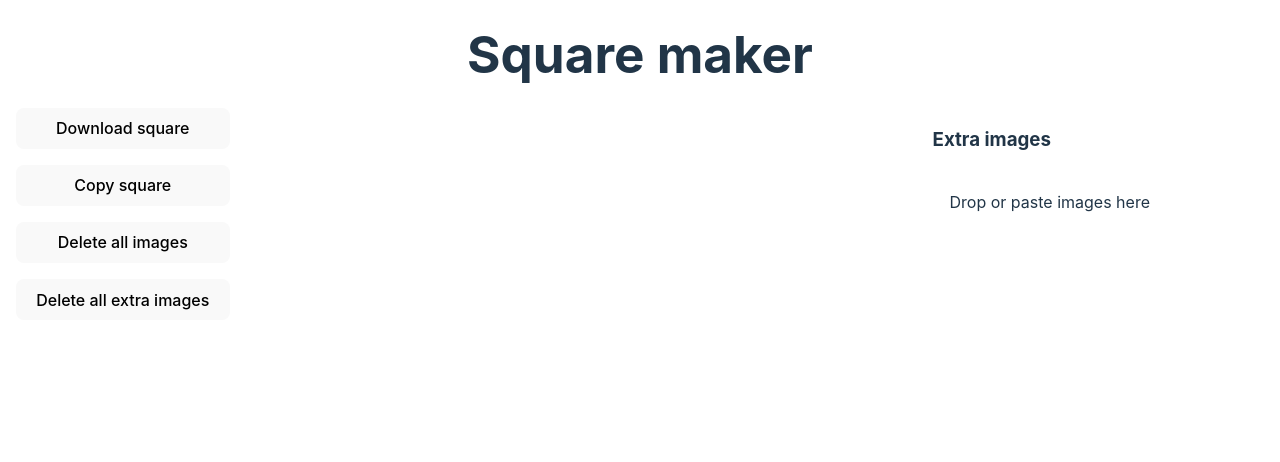
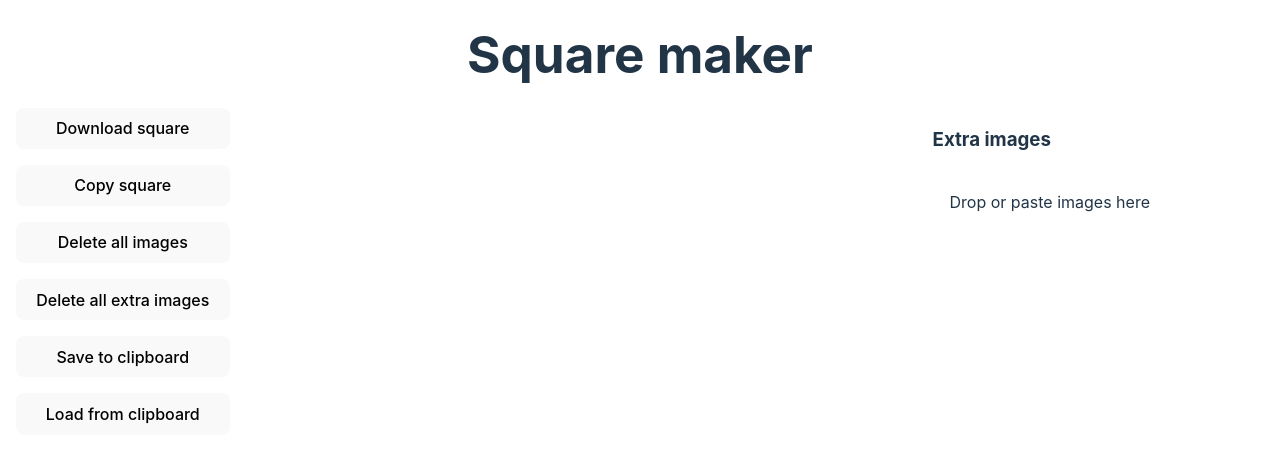
Before and after one commit to Dazza314/square-maker, a React (Vite) app: page / in a window 1280 px wide. Shown: the top 462 px of the page. Built offline with nearby package versions, Linux system fonts and the light colour scheme.

Commit message:
Added saving and loading

```diff
--- /dev/null
+++ b/src/components/Navbar/LoadFromClipboardButton.tsx
@@ -0,0 +1,27 @@
+import { useContext, useState } from "react"
+import { SquareContext } from "../../contexts/squareContext"
+import { isSquareData } from "../square/squareUtils"
+
+function LoadFromClipboardButton() {
+    const { setSquareData } = useContext(SquareContext)
+    const [label, setLabel] = useState("Load from clipboard")
+
+    function onClick() {
+        navigator.clipboard.readText()
+            .then(text => {
+                const squareData = JSON.parse(text)
+                if (isSquareData(squareData)) {
+                    setSquareData(squareData)
+                }
+            })
+            .catch(() => {
+                setLabel("Invalid data")
+                setTimeout(() => {
+                    setLabel("Load from clipboard")
+                }, 3000);
+            })
+    }
+    return <button onClick={onClick}>{label}</button>
+}
+
+export default LoadFromClipboardButton
--- a/src/components/Navbar/Navbar.css
+++ b/src/components/Navbar/Navbar.css
@@ -1,6 +1,6 @@
 .navbar {
     padding: 0 1em;
     display: grid;
-    grid-template-rows: repeat(4, auto) 1fr;
+    grid-template-rows: repeat(6, auto) 1fr;
     gap: 1em;
 }
--- a/src/components/Navbar/Navbar.tsx
+++ b/src/components/Navbar/Navbar.tsx
@@ -4,7 +4,9 @@ import DeleteAllButton from "./DeleteAllButton";
 import DeleteAllExtraImagesButton from "./DeleteAllExtraImagesButton";
 import DeleteZone from "./DeleteZone";
 import DownloadSquareButton from "./DownloadSquareButton";
+import LoadFromClipboardButton from "./LoadFromClipboardButton";
 import "./Navbar.css";
+import SaveToClipboardButton from "./SaveToClipboardButton";
 
 function Navbar() {
     const { active } = useDndContext();
@@ -13,6 +15,8 @@ function Navbar() {
         <CopySquareToClipboardButton />
         <DeleteAllButton />
         <DeleteAllExtraImagesButton />
+        <SaveToClipboardButton />
+        <LoadFromClipboardButton />
         {active ? <DeleteZone /> : null}
     </div>
 }
--- /dev/null
+++ b/src/components/Navbar/SaveToClipboardButton.tsx
@@ -0,0 +1,13 @@
+import { useContext } from "react"
+import { SquareContext } from "../../contexts/squareContext"
+
+function SaveToClipboardButton() {
+    const { squareData } = useContext(SquareContext)
+
+    function onClick() {
+        navigator.clipboard.writeText(JSON.stringify(squareData))
+    }
+    return <button onClick={onClick}>Save to clipboard</button>
+}
+
+export default SaveToClipboardButton
--- a/src/components/square/squareUtils.ts
+++ b/src/components/square/squareUtils.ts
@@ -1,4 +1,4 @@
-import { SquareData, SquareDataKey } from "../../types";
+import { ItemInfo, SquareData, SquareDataKey } from "../../types";
 import { Range } from "../../utilTypes";
 
 export function getKeyFromImageUrl(imageUrl: string, square: SquareData): (keyof SquareData) | null {
@@ -54,3 +54,34 @@ export function generateSquareData(previousSquareData: SquareData, movedItemId:
     }
     return { ...previousSquareData, [movedItemNewLocation]: { imageUrl: movedItemId }, [itemOriginalLocation]: null }
 }
+
+
+function isItemInfo(value: any): value is ItemInfo {
+    return value && typeof value.imageUrl === "string";
+}
+
+function isitemInfoOrNull(value:any):value is ItemInfo|null{
+    if(value===null){
+        return true
+    }
+    return isItemInfo(value)
+}
+
+export function isSquareData(value: any): value is SquareData {
+    if (
+        typeof value !== "object" ||
+        value === null ||
+        !Array.isArray(value.stagingArea) ||
+        !value.stagingArea.every(isItemInfo)
+    ) {
+        return false;
+    }
+
+    for (let i = 0; i < 30; i++) {
+        if (!isitemInfoOrNull(value[i])) {
+            return false;
+        }
+    }
+
+    return true;
+}
```
